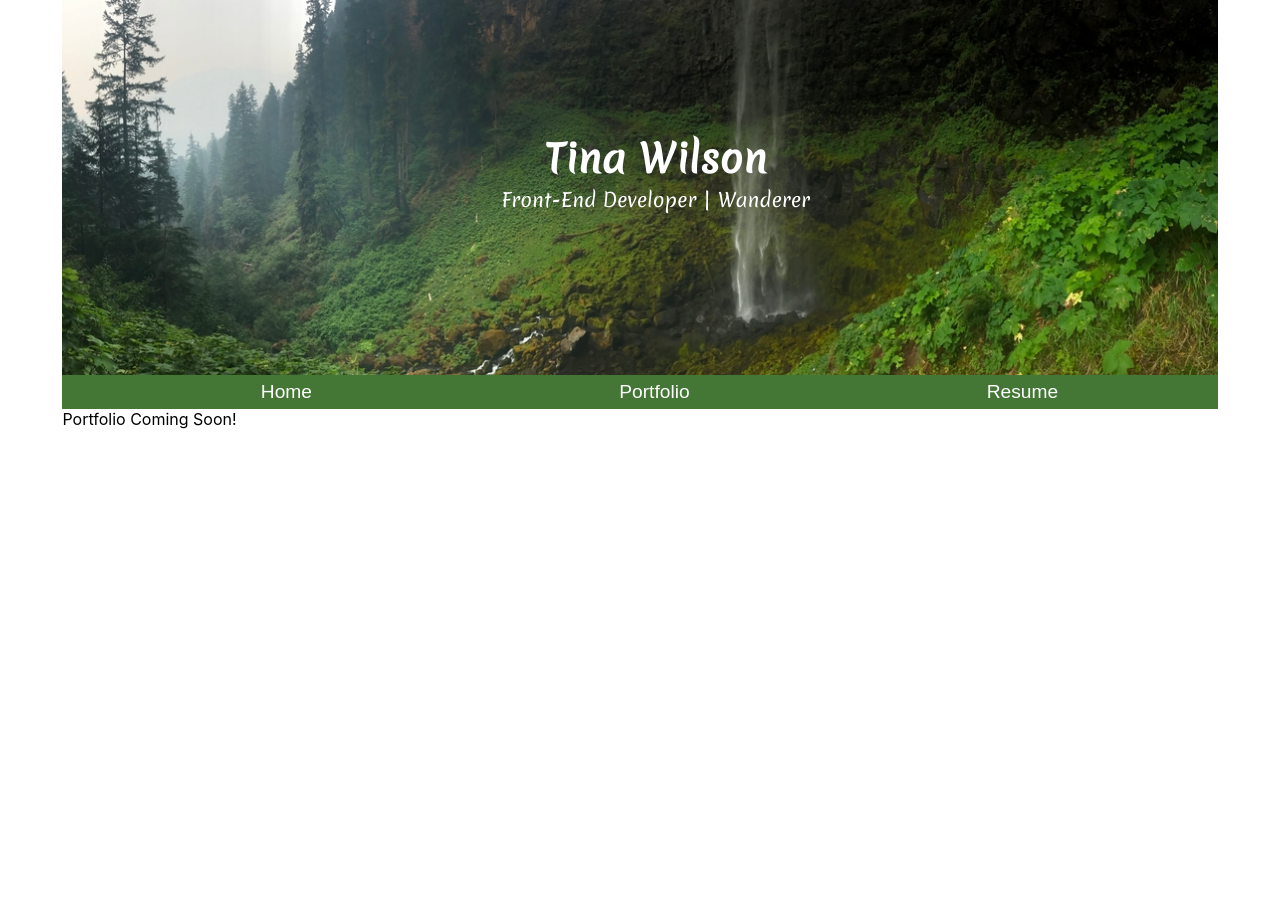
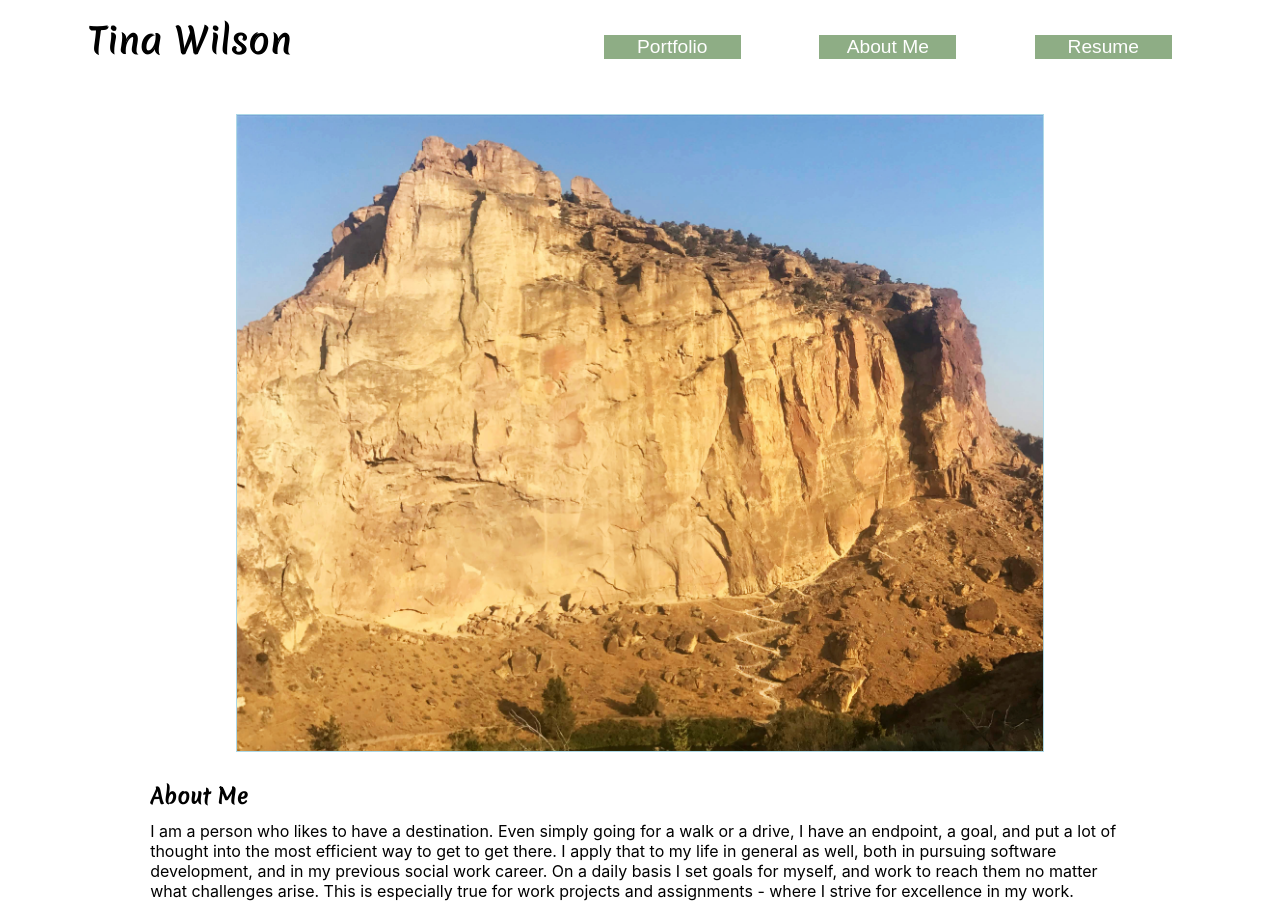
Before and after one commit to twilson16/portfolio, a React (Create React App) app: page /about in a window 1280 px wide. Before the commit the page ends 800 px from the top, so only its background shows below. Built offline with nearby package versions, Linux system fonts and the light colour scheme; a web font is replaced by a local one.

Commit message:
update about page and header

```diff
--- /dev/null
+++ b/src/About.js
@@ -0,0 +1,31 @@
+import React, { Component } from 'react'
+import './App.css'
+import Header from './Header'
+import miseryRidge from './Media/cropped_misery_ridge_adj.jpg'
+
+class About extends Component {
+  render () {
+    return (
+      <div>
+        <Header />
+        <div>
+          <div>
+            <img className='about-image' src={miseryRidge} alt='Misery Ridge, OR' />
+          </div>
+          <div className='about-container'>
+            <h1 className='about-title'>About Me</h1>
+            <p className='about-info'>
+            I am a person who likes to have a destination.
+            Even simply going for a walk or a drive, I have an endpoint, a goal, and put a lot of thought into the most efficient way to get to get there.
+            I apply that to my life in general as well, both in pursuing software development, and in my previous social work career.
+            On a daily basis I set goals for myself, and work to reach them no matter what challenges arise.
+            This is especially true for work projects and assignments - where I strive for excellence in my work.
+            </p>
+          </div>
+        </div>
+      </div>
+    )
+  }
+}
+
+export default About
--- a/src/App.css
+++ b/src/App.css
@@ -27,7 +27,7 @@ code {
   background-repeat: no-repeat;
   background-size: cover;
   position: relative;
-  height: 375px;
+  height: 575px;
 }
 
 .hero-text {
@@ -39,8 +39,8 @@ code {
   top: 35%;
   left: 38%;
 }
-
-.menu-bar {
+/* Menu bar under hero image */
+/* .menu-bar {
   width: 100%;
   background-color:  #447735;
 }
@@ -59,4 +59,65 @@ code {
   width: 70%;
   font-size: 1.2rem;
   background-color: #447735;
+}  */
+
+.header-name {
+  font-family:'Merienda', cursive, century-gothic, Verdana;
+  font-size: 2.2rem;
+  width: 40%;
+  display: inline-block;
+  padding: 0px 25px;
+  /* opacity: 0; */
+  text-shadow: 1px 1px black;
+  /* : (rgba(255, 255, 255, .1), rgba(255, 255, 255, .1)); */
+  /* opacity: 0.9;
+  filter: alpha(opacity=50) */
 }
+
+.nav-bar {
+  display: inline-block;
+  width: 60%;
+  margin: 30px 0px;
+  /* opacity: 0; */
+  opacity: 0.6;
+  filter: alpha(opacity=60)
+}
+
+.menu-item {
+  list-style: none;
+  width: 33%;
+  display: inline-block;
+  padding: 5px 10px;
+  text-align: center;
+}
+
+.menu-button {
+  border: none;
+  width: 70%;
+  font-size: 1.2rem;
+  color :white;
+  background-color: #447735;
+
+}
+
+.about-container {
+  max-width: 90%;
+  margin: 0 auto;
+}
+
+.about-image {
+  width: 70%;
+  border: 1px solid lightblue;
+  margin: 20px 15%;
+}
+
+.about-title {
+  font-family:'Merienda', cursive, century-gothic, Verdana;
+  font-size: 1.3rem;
+  padding: 5px 30px;
+}
+
+.about-info {
+  /* max-width: 80%; */
+  padding: 5px 30px 0px 30px;
+}
--- a/src/App.js
+++ b/src/App.js
@@ -1,16 +1,20 @@
 import React, { Component } from 'react'
-import { Router, Route, Switch } from 'react-router'
+import { BrowserRouter, Route, Link } from 'react-router-dom'
 
 import './App.css'
-import HomeHeader from './HomeHeader'
+import Header from './Header'
+import About from './About'
 
 class App extends Component {
   render () {
     return (
-      <div className='App'>
-        <HomeHeader />
-        <div>Portfolio Coming Soon!</div>
-      </div>
+      <BrowserRouter>
+
+        <div className='App'>
+          <Route exact path='/' render={props => <Header extra={<div className='hero-image'>{Header}</div>} />} />
+          <Route path='/about' component={About} />
+        </div>
+      </BrowserRouter>
     )
   }
 }
--- a/src/HomeHeader.js
+++ b/src/Header.js
@@ -2,20 +2,23 @@ import React, { Component } from 'react'
 import './App.css'
 import Nav from './Nav'
 
-class HomeHeader extends Component {
+class Header extends Component {
   render () {
     return (
-      <div>
-        <div className='hero-image'>
+      <div className='header-container'>
+        {/* <div className='hero-image'>
           <div className='hero-text'>
             <h1>Tina Wilson</h1>
             <p>Front-End Developer | Wanderer</p>
           </div>
         </div>
+        <Nav /> */}
+
+        <div className='header-name'>Tina Wilson</div>
         <Nav />
       </div>
     )
   }
 }
 
-export default HomeHeader
+export default Header
--- a/src/Nav.js
+++ b/src/Nav.js
@@ -1,5 +1,7 @@
 import React, { Component } from 'react'
+import { BrowserRouter, Route, Link } from "react-router-dom";
 import './App.css'
+import Resume from './Media/ChristinaWilsonResume2018.pdf'
 
 class Nav extends Component {
   render () {
@@ -7,9 +9,10 @@ class Nav extends Component {
       <div className='nav-bar'>
         <div className='menu-bar'>
           <ul className='menu'>
-            <li className='menu-item'><a href='#'><button className='menu-button'>Home</button></a></li>
-            <li className='menu-item'><a href='#'><button className='menu-button'>Portfolio</button></a></li>
-            <li className='menu-item resume'><a href='/Media/ChristinaWilsonResume2018.pdf' target='blank'><button className='menu-button'>Resume</button></a></li>
+            <li className='menu-item'><a href='/'><button className='menu-button'>Portfolio</button></a></li>
+            <li className='menu-item'><a href='/about'><button className='menu-button'>About Me</button></a></li>
+            <li className='menu-item resume'><a href='localhost:3000/Media/ChristinaWilsonResume2018.pdf' target='blank'><button className='menu-button'>Resume</button></a></li>
+            {/* <li className='menu-item resume'><a href='https://twilson16.github.io/portfolio/Media/ChristinaWilsonResume2018.pdf' target='blank'><button className='menu-button'>Resume</button></a></li> */}
           </ul>
         </div>
       </div>
--- a/src/index.js
+++ b/src/index.js
@@ -1,9 +1,10 @@
 import React from 'react'
 import ReactDOM from 'react-dom'
+import { BrowserRouter, Route, Link } from "react-router-dom";
 import App from './App'
 import * as serviceWorker from './serviceWorker'
 
-ReactDOM.render(<App />, document.getElementById('root'))
+ReactDOM.render(<BrowserRouter><App /></BrowserRouter>, document.getElementById('root'))
 
 // If you want your app to work offline and load faster, you can change
 // unregister() to register() below. Note this comes with some pitfalls.
```
Also changed, not shown: src/Media/cropped_misery_ridge_adj.jpg (added).
